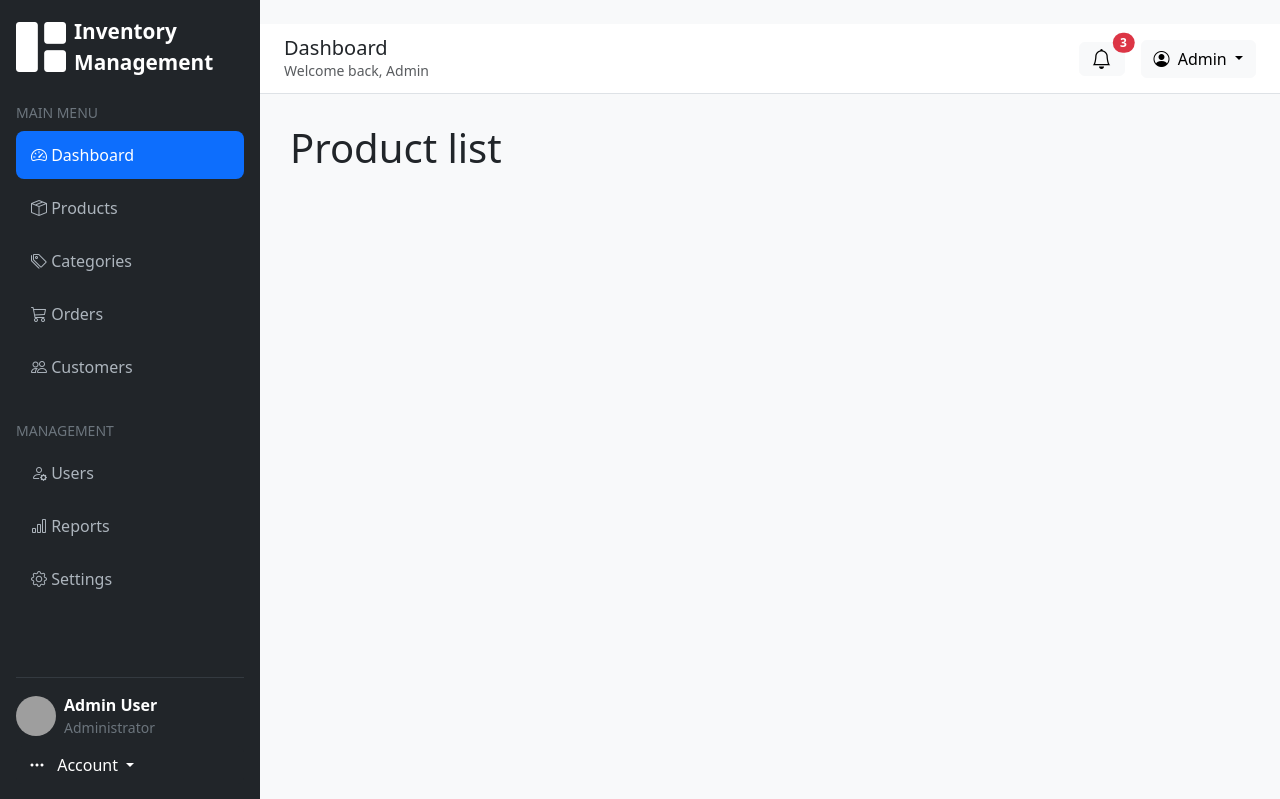
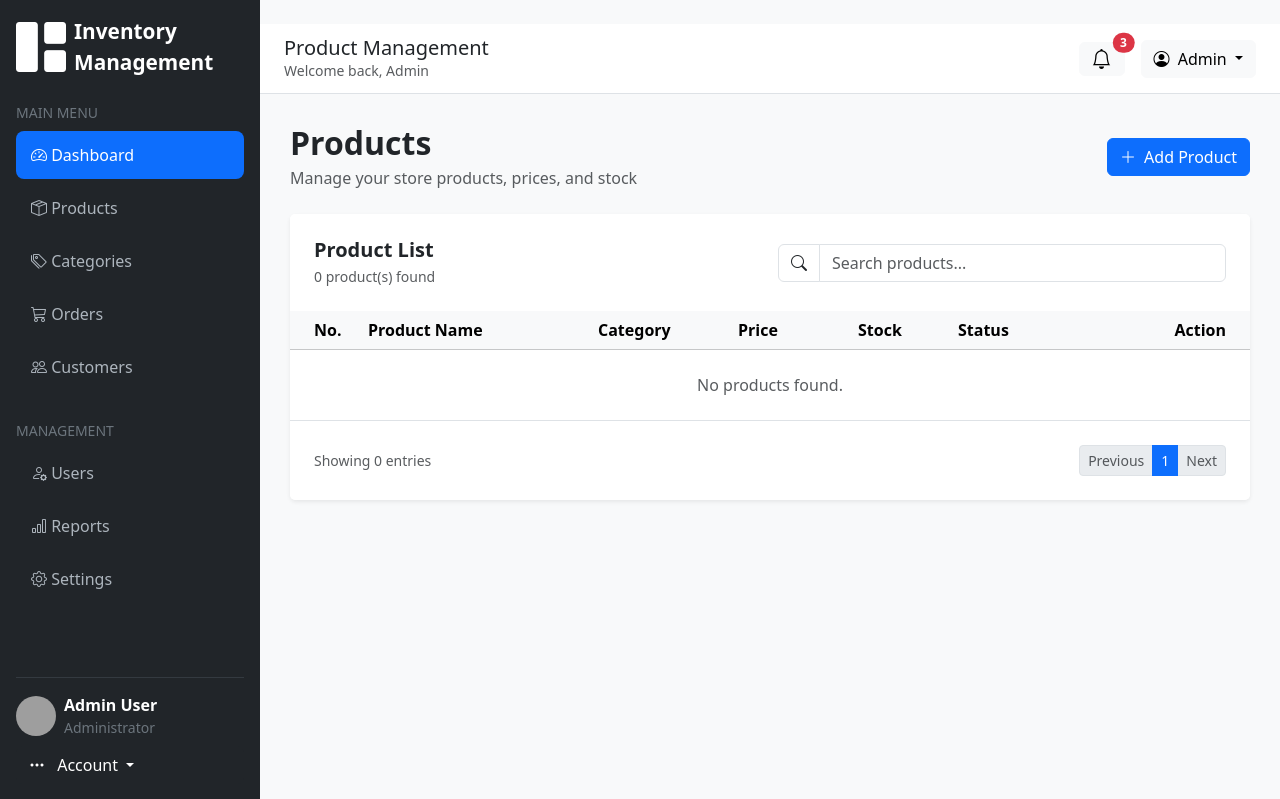
Before and after one commit to Bunchhorng/flask_crud_inventory, a Flask app: page /product in a window 1280 px wide. Shown: the top 799 px of the page. Run offline with Flask 3, Linux system fonts and the light colour scheme; grey boxes are pictures that could not be loaded.

Commit message:
product list ui

```diff
--- a/app.py
+++ b/app.py
@@ -77,7 +77,9 @@
 def index_product():
     return render_template('product/index.html')
 
-
+@app.route('/product')
+def create_product():
+    return render_template('product/create.html')
 
 if __name__ == "__main__":
     app.run(debug=True)
--- a/templates/product/index.html
+++ b/templates/product/index.html
@@ -1,5 +1,162 @@
-{% extends "/layout/base.html" %}
+{% extends 'layout/base.html' %}
+
+{% block title %}Products List{% endblock %}
+
+{% block page_title %}Product Management{% endblock %}
 
 {% block content %}
-    <h1>Product list</h1>
+<!-- Page Header -->
+<div class="d-flex flex-wrap justify-content-between align-items-center mb-4">
+  <div>
+    <h2 class="fw-bold mb-1">Products</h2>
+    <p class="text-muted mb-0">Manage your store products, prices, and stock</p>
+  </div>
+
+  <a href="{{ url_for('create_product') }}" class="btn btn-primary">
+    <i class="bi bi-plus-lg me-1"></i>
+    Add Product
+  </a>
+</div>
+
+<!-- Product Card -->
+<div class="card border-0 shadow-sm">
+  <!-- Card Header -->
+  <div class="card-header bg-white border-0 p-4">
+    <div class="row g-3 align-items-center">
+      <!-- Product Count -->
+      <div class="col-md-6">
+        <h5 class="mb-1 fw-semibold">Product List</h5>
+        <small class="text-muted">{{ products|length }} product(s) found</small>
+      </div>
+
+      <!-- Search -->
+      <div class="col-md-6">
+        <div class="input-group">
+          <span class="input-group-text bg-white">
+            <i class="bi bi-search"></i>
+          </span>
+          <input
+            type="text"
+            class="form-control"
+            placeholder="Search products..."
+          />
+        </div>
+      </div>
+    </div>
+  </div>
+
+  <!-- Table -->
+  <div class="table-responsive">
+    <table class="table table-hover align-middle mb-0">
+      <thead class="table-light">
+        <tr>
+          <th class="ps-4" style="width: 70px">No.</th>
+          <th>Product Name</th>
+          <th style="width: 140px">Category</th>
+          <th style="width: 120px">Price</th>
+          <th style="width: 100px">Stock</th>
+          <th style="width: 130px">Status</th>
+          <th class="text-end pe-4" style="width: 170px">Action</th>
+        </tr>
+      </thead>
+
+      <tbody>
+        {% for product in products %}
+        <tr>
+          <td class="ps-4 text-muted">{{ loop.index }}</td>
+
+          <td>
+            <div class="d-flex align-items-center">
+              {% if product.image %}
+                <img src="{{ url_for('static', filename='uploads/' ~ product.image) }}" alt="{{ product.name }}" class="rounded me-3" style="width: 40px; height: 40px; object-fit: cover;">
+              {% else %}
+                <div class="bg-primary bg-opacity-10 text-primary rounded p-2 me-3 d-flex align-items-center justify-content-center" style="width: 40px; height: 40px;">
+                  <i class="bi bi-box-seam fs-5"></i>
+                </div>
+              {% endif %}
+              <div>
+                <div class="fw-semibold">{{ product.name }}</div>
+                {% if product.description %}
+                  <small class="text-muted text-truncate d-inline-block" style="max-width: 200px;">{{ product.description }}</small>
+                {% endif %}
+              </div>
+            </div>
+          </td>
+
+          <td>
+            <span class="text-secondary">
+              {{ product.category_name if product.category_name else 'Uncategorized' }}
+            </span>
+          </td>
+
+          <td>
+            <span class="fw-medium text-dark">${{ "%.2f"|format(product.price) }}</span>
+          </td>
+
+          <td>
+            {% if product.stock > 10 %}
+              <span class="text-dark">{{ product.stock }}</span>
+            {% elif product.stock > 0 %}
+              <span class="text-warning fw-semibold">{{ product.stock }} (Low)</span>
+            {% else %}
+              <span class="text-danger fw-semibold">Out of Stock</span>
+            {% endif %}
+          </td>
+
+          <td>
+            {% if product.stock > 0 %}
+              <span class="badge bg-success-subtle text-success">Active</span>
+            {% else %}
+              <span class="badge bg-danger-subtle text-danger">Inactive</span>
+            {% endif %}
+          </td>
+
+          <td class="text-end pe-4">
+            <div class="d-inline-flex gap-2">
+              <a href="{{ url_for('edit_product', id=product.id) }}" class="btn btn-sm btn-outline-primary">
+                <i class="bi bi-pencil me-1"></i> Edit
+              </a>
+
+              <form action="{{ url_for('delete_product', id=product.id) }}" method="POST" class="m-0"
+                    onsubmit="return confirm('Are you sure you want to delete this product?');">
+                <button type="submit" class="btn btn-sm btn-outline-danger d-flex align-items-center">
+                  <i class="bi bi-trash me-1"></i>
+                  <span>Delete</span>
+                </button>
+              </form>
+            </div>
+          </td>
+        </tr>
+        {% else %}
+        <tr>
+          <td colspan="7" class="text-center py-4 text-muted">
+            No products found.
+          </td>
+        </tr>
+        {% endfor %}
+      </tbody>
+    </table>
+  </div>
+
+  <!-- Footer / Pagination -->
+  <div class="card-footer bg-white border-0 p-4">
+    <div class="d-flex flex-wrap justify-content-between align-items-center">
+      <small class="text-muted">Showing {{ products|length }} entries</small>
+
+      <nav>
+        <ul class="pagination pagination-sm mb-0">
+          <li class="page-item disabled">
+            <a class="page-link" href="#">Previous</a>
+          </li>
+          <li class="page-item active">
+            <a class="page-link" href="#">1</a>
+          </li>
+          <li class="page-item disabled">
+            <a class="page-link" href="#">Next</a>
+          </li>
+        </ul>
+      </nav>
+    </div>
+  </div>
+</div>
 {% endblock %}
```
Also changed, not shown: templates/product/create.html (added, +74 -0 lines), templates/product/update.html (added, +99 -0 lines).
